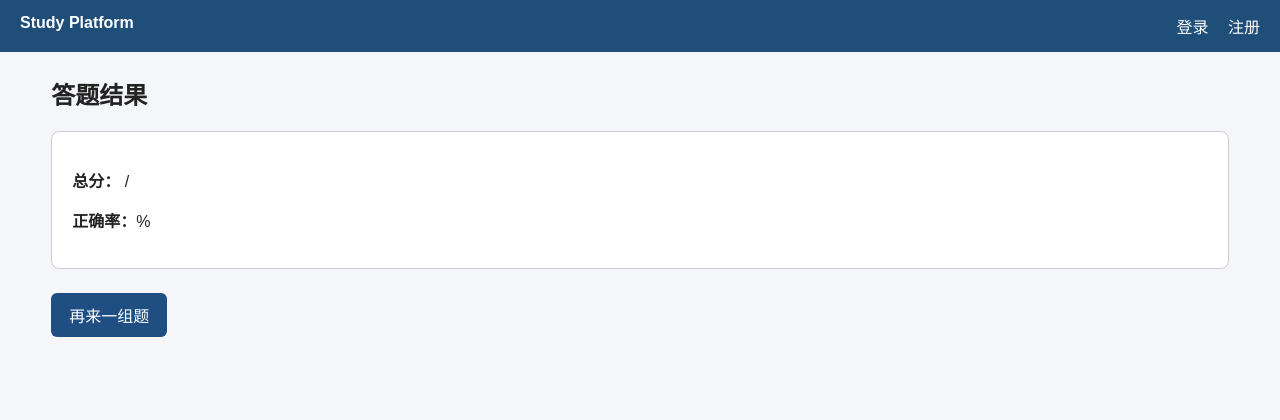
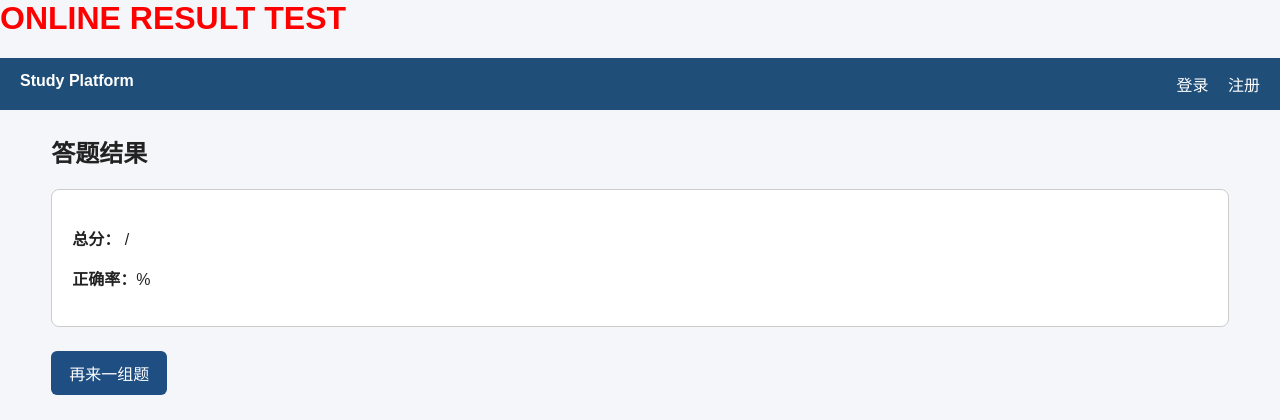
Before and after one commit to wangzihe2008-afk/study_platform, a Flask app: template app/templates/trivia_result.html in a window 1280 px wide. Shown: the top 420 px of the page. Run offline with Flask 3, Linux system fonts and the light colour scheme; the template is opened without the code that fills it, so the values that code supplies are empty.

Commit message:
update trivia result template

```diff
--- a/app/templates/trivia_result.html
+++ b/app/templates/trivia_result.html
@@ -1,3 +1,4 @@
+<h1 style="color:red;">ONLINE RESULT TEST</h1>
 {% extends "base.html" %}
 
 {% block content %}
```
